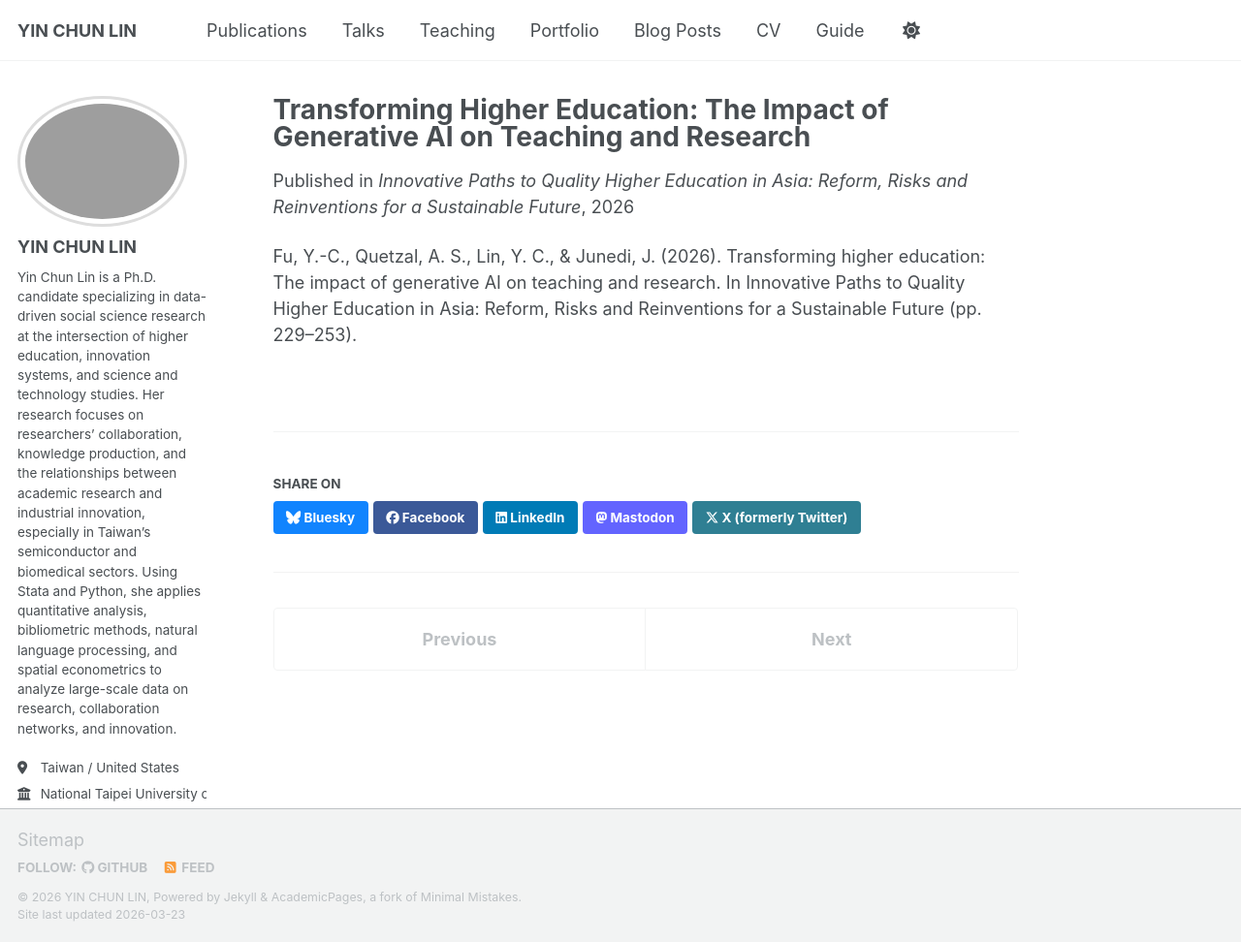
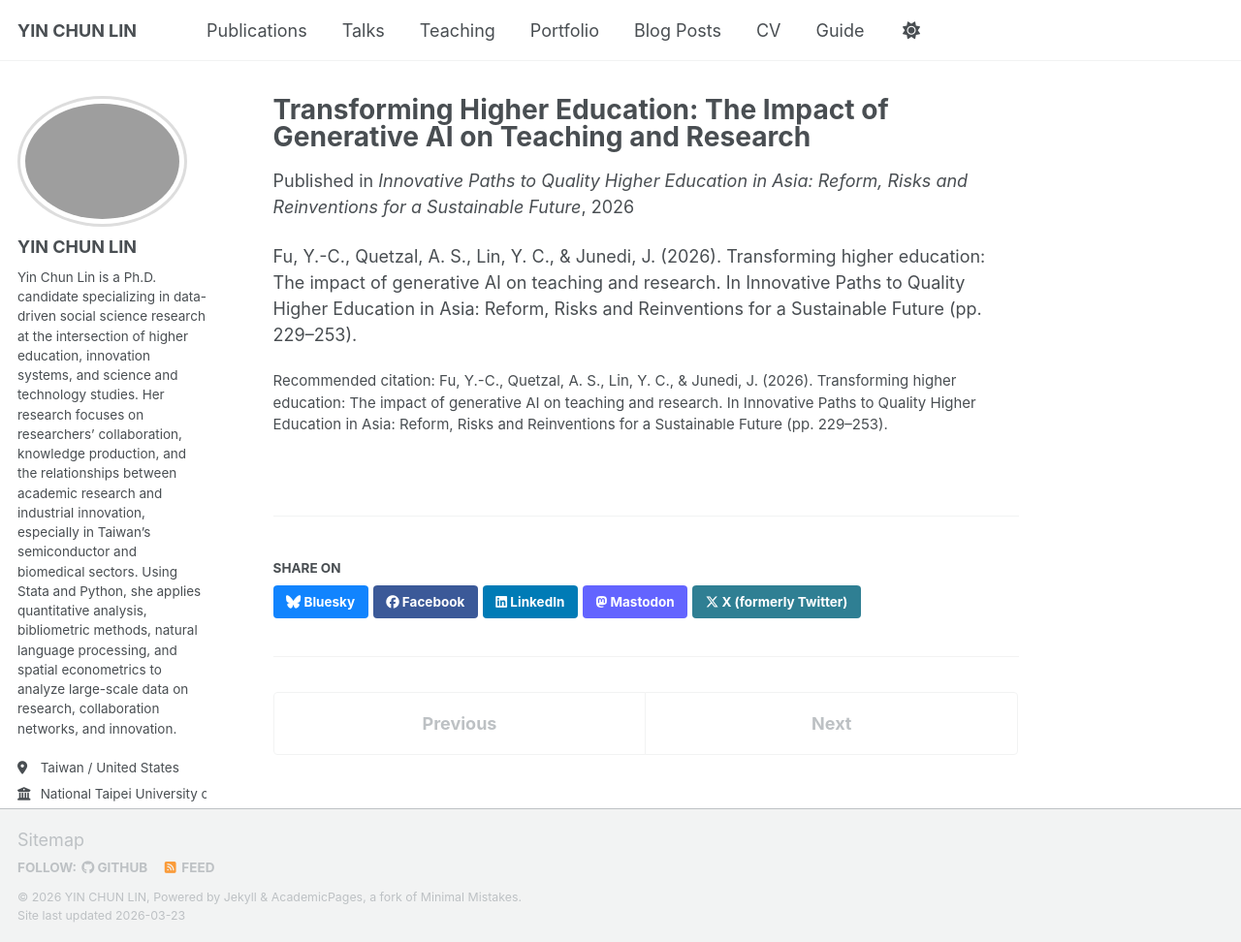
Before and after one commit to Christina0824/yinchun.github.io, a Jekyll site: the page built from _publications/2026-01-01-paper-title-number-5.md, in a window 1280 px wide and 972 px high. Shown: the whole window at 97% size. Built offline with Jekyll 4.4.1, drawn with Linux system fonts in a browser that asks for light colours; some web fonts are replaced; a script bundle is joined from its source files by our own code; library files that are not in the unit come from our copies.

Commit message:
Fix citation format and update category for publication
Updated citation format and category in the publication metadata.

```diff
--- a/_publications/2026-01-01-paper-title-number-5.md
+++ b/_publications/2026-01-01-paper-title-number-5.md
@@ -1,12 +1,12 @@
 ---
 title: "Transforming Higher Education: The Impact of Generative AI on Teaching and Research"
 collection: publications
-category: book-chapters
+category: book chapters
 permalink: /publication/2026-bookchapter-generative-ai
 date: 2026-01-01
 venue: "Innovative Paths to Quality Higher Education in Asia: Reform, Risks and Reinventions for a Sustainable Future"
+citation: "Fu, Y.-C., Quetzal, A. S., Lin, Y. C., & Junedi, J. (2026). Transforming higher education: The impact of generative AI on teaching and research. In Innovative Paths to Quality Higher Education in Asia: Reform, Risks and Reinventions for a Sustainable Future (pp. 229–253)."
+excerpt: "Book chapter | pp. 229–253"
 ---
 
-Fu, Y.-C., Quetzal, A. S., Lin, Y. C., & Junedi, J. (2026).
-Transforming higher education: The impact of generative AI on teaching and research.
-In Innovative Paths to Quality Higher Education in Asia: Reform, Risks and Reinventions for a Sustainable Future (pp. 229–253).
+Fu, Y.-C., Quetzal, A. S., Lin, Y. C., & Junedi, J. (2026). Transforming higher education: The impact of generative AI on teaching and research. In Innovative Paths to Quality Higher Education in Asia: Reform, Risks and Reinventions for a Sustainable Future (pp. 229–253).
```
